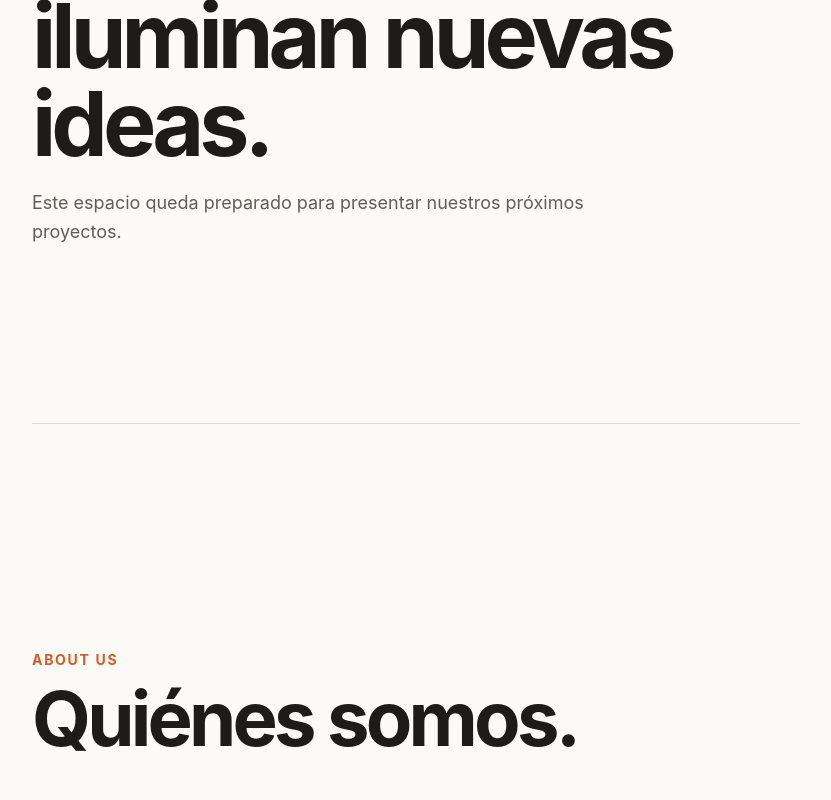
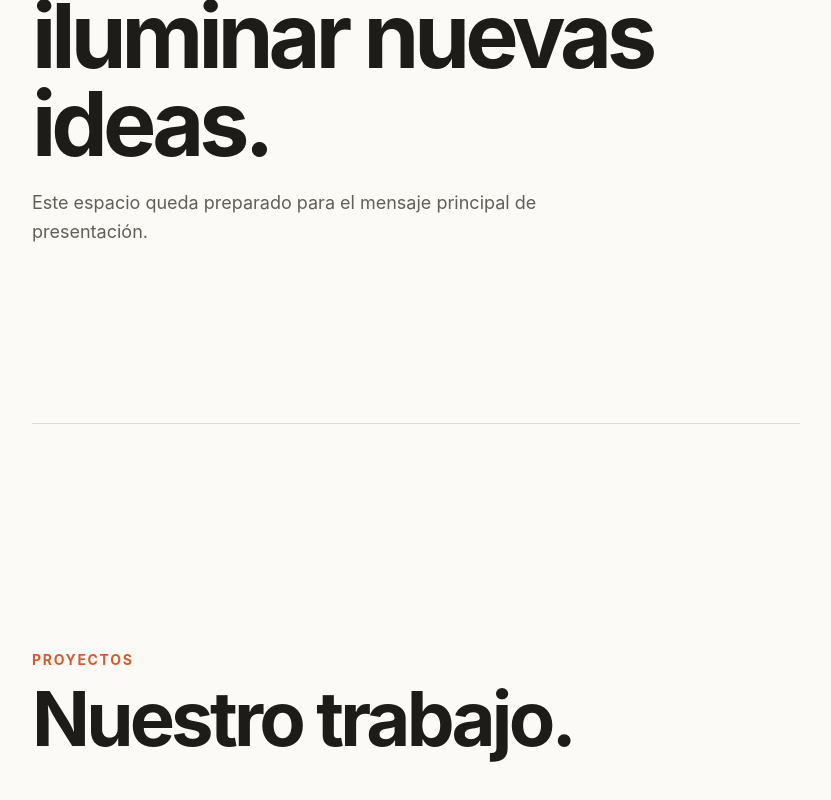
Before and after one commit to SamuelRodri/Luminaria-Creations, a React (Vite) app: page / in a window 1280 px wide. Shown: the part 378-1178 px from the top of the page, without its empty margins (8-839 px from the left). Built offline with nearby package versions, Linux system fonts and the light colour scheme.

Commit message:
feat: add introductory page section

```diff
--- a/src/App.css
+++ b/src/App.css
@@ -14,6 +14,10 @@
   max-width: 48rem;
   padding-block: var(--space-8);
   scroll-margin-top: var(--header-height);
+}
+
+.prototype-section--intro {
+  min-height: calc(100svh - var(--header-height));
 }
 
 .prototype-section__eyebrow {
--- a/src/App.jsx
+++ b/src/App.jsx
@@ -7,13 +7,18 @@ function App() {
       <Header />
 
       <main id="contenido" className="page-content">
-        <section id="proyectos" className="prototype-section" aria-labelledby="projects-title">
+        <section className="prototype-section prototype-section--intro" aria-labelledby="intro-title">
           <p className="prototype-section__eyebrow">Web Luminaria</p>
-          <h1 id="projects-title">Proyectos que iluminan nuevas ideas.</h1>
+          <h1 id="intro-title">Una página para iluminar nuevas ideas.</h1>
           <p>
-            Este espacio queda preparado para presentar nuestros próximos
-            proyectos.
+            Este espacio queda preparado para el mensaje principal de
+            presentación.
           </p>
+        </section>
+
+        <section id="proyectos" className="prototype-section prototype-section--secondary" aria-labelledby="projects-title">
+          <p className="prototype-section__eyebrow">Proyectos</p>
+          <h2 id="projects-title">Nuestro trabajo.</h2>
         </section>
 
         <section id="about-us" className="prototype-section prototype-section--secondary" aria-labelledby="about-title">
```
